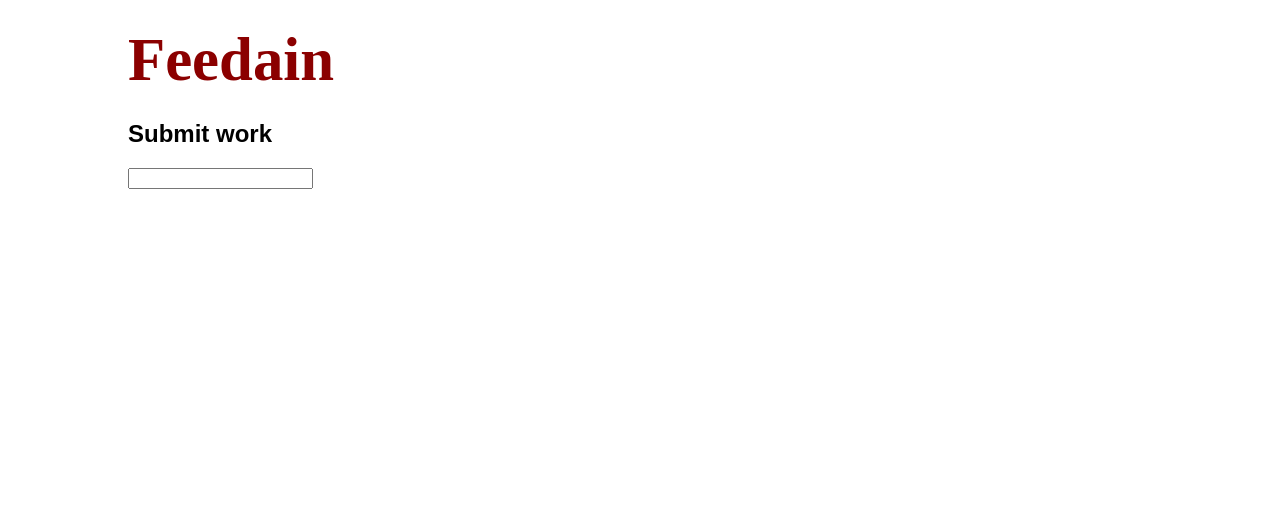
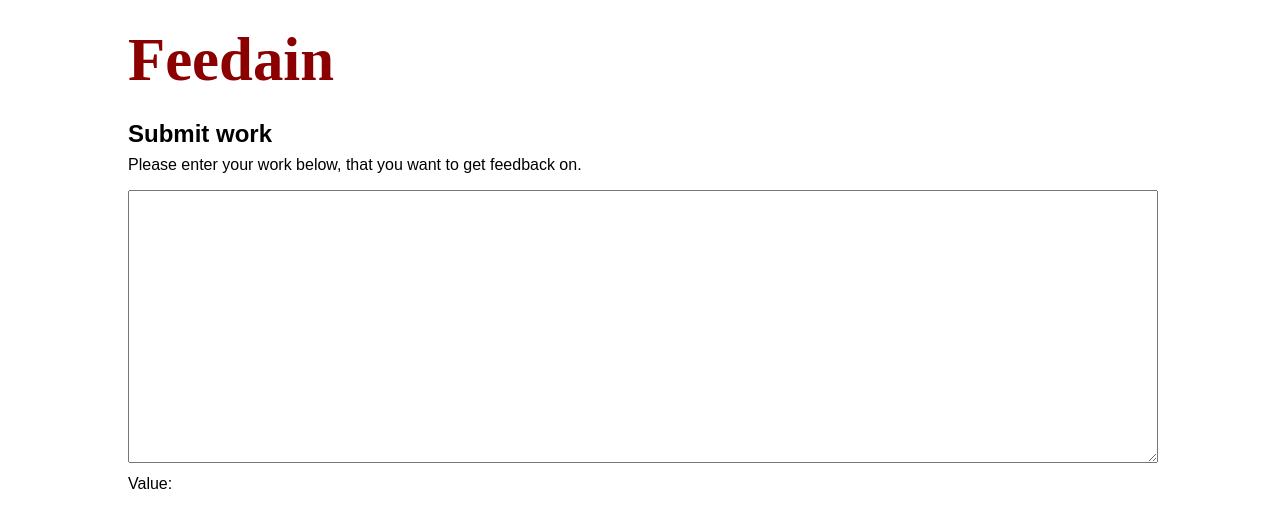
Before and after one commit to feedain/FeedainClient, an Angular app: page / in a window 1280 px wide. Shown: the top 528 px of the page. Built offline with nearby package versions, Linux system fonts and the light colour scheme.

Commit message:
Add submit work input

```diff
--- a/src/app/submit-work/submit-work.component.css
+++ b/src/app/submit-work/submit-work.component.css
@@ -1,3 +1,12 @@
+textarea {
+    width: 100%;
+    height: 20em;
+}
+
 h2 {
-    font-family: Arial, Helvetica, sans-serif;
+    margin-bottom: 0;
 }
+
+p {
+    margin-top: 0.5em;
+}
--- a/src/app/submit-work/submit-work.component.html
+++ b/src/app/submit-work/submit-work.component.html
@@ -1,3 +1,8 @@
 <h2>Submit work</h2>
 
-<input type="text" [formControl]="workContent">
+<p>Please enter your work below, that you want to get feedback on. </p>
+<textarea [formControl]=workContent></textarea>
+
+<p>
+  Value: {{workContent.value}}
+</p>
--- a/src/styles.css
+++ b/src/styles.css
@@ -3,3 +3,11 @@
     max-width: 1024px;
     margin: auto;
 }
+
+h2 {
+    font-family: Arial, Helvetica, sans-serif;
+}
+
+p {
+    font-family: Arial, Helvetica, sans-serif;
+}
```
